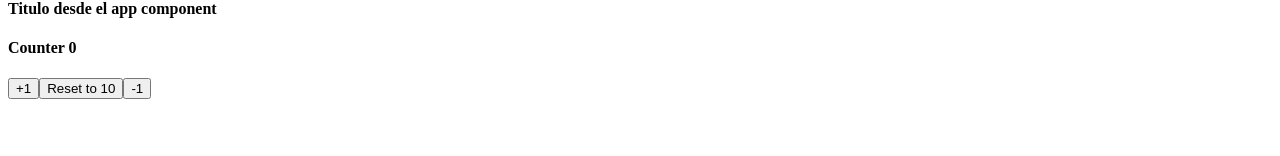
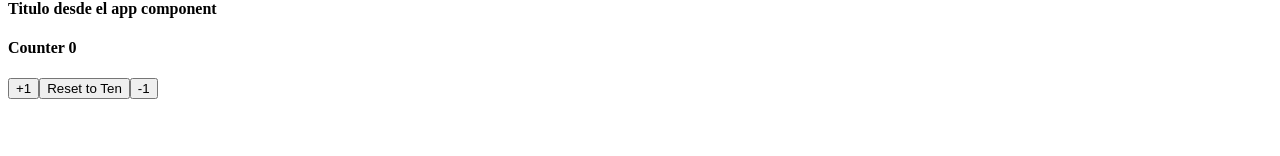
Before and after one commit to KevinAlexanderSoto/basic-Angular-app, an Angular app: page / in a window 1280 px wide. Shown: the part 144-300 px from the top of the page. Built offline with nearby package versions, Linux system fonts and the light colour scheme.

Commit message:
feature : "$1"

```diff
--- a/src/app/counter/counter.component.html
+++ b/src/app/counter/counter.component.html
@@ -8,7 +8,7 @@
 </button>
 
 <button (click)="resetToTen()">
-  Reset to 10
+  Reset to Ten
 </button>
 
 <button (click)="decreaseBy(+2)">
```
